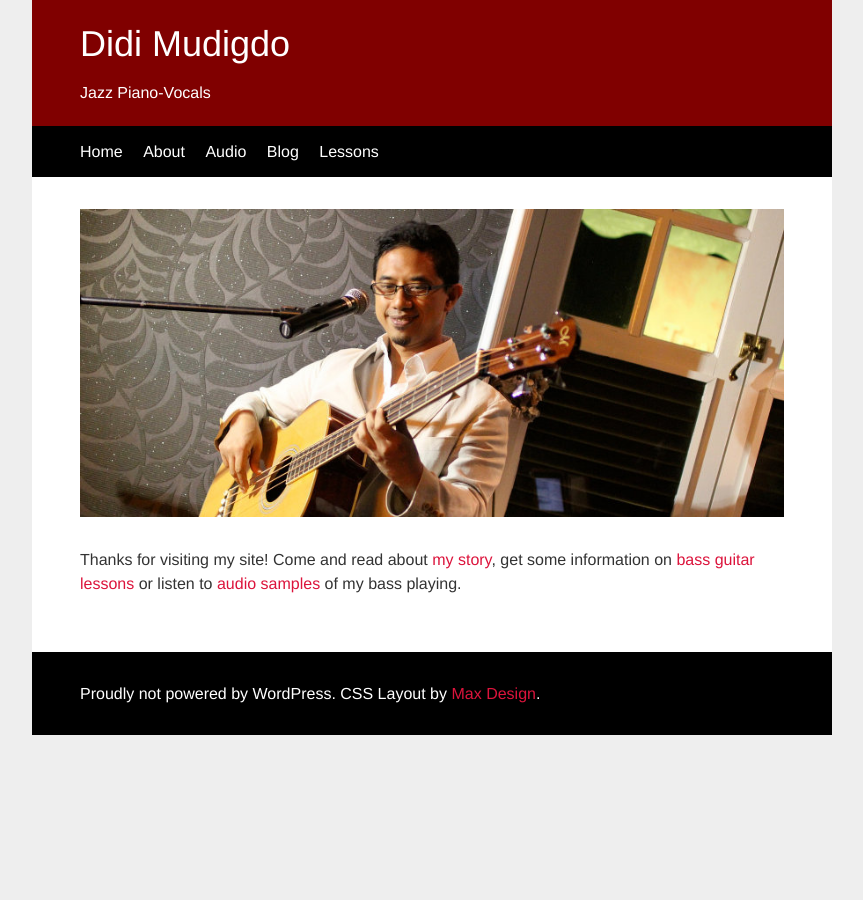
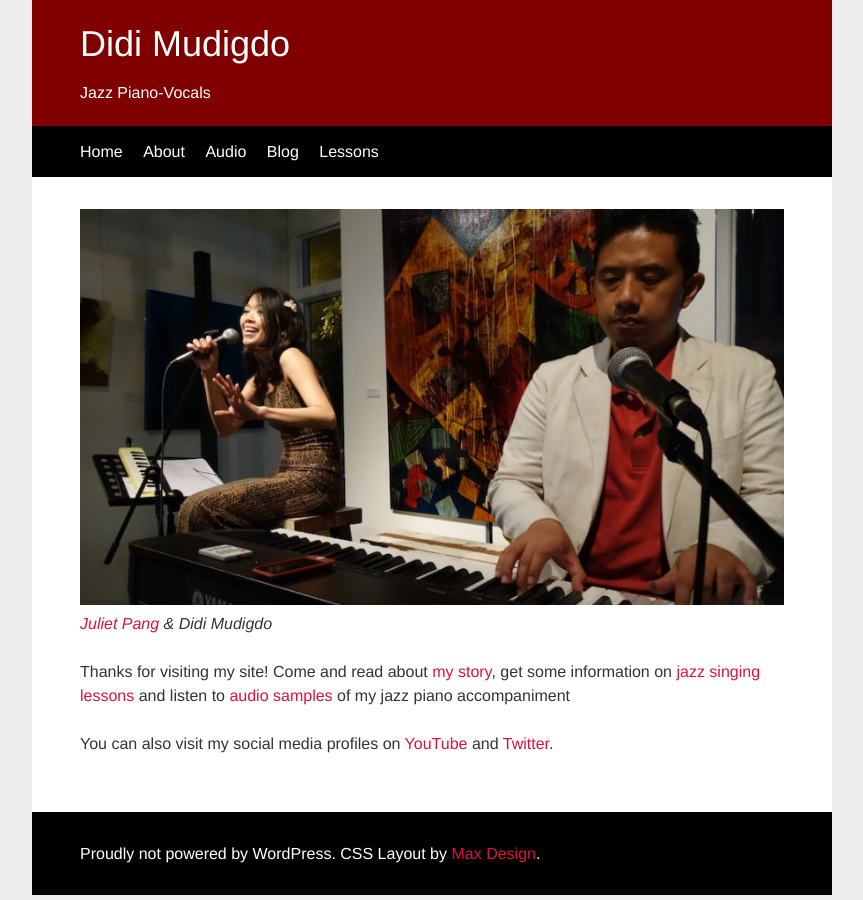
Before and after one commit to didijazz/didijazz.github.io, a Jekyll site: the page built from index.html, in a window 1280 px wide. Shown: the whole page, without its empty margins (208-1071 px from the left). Built offline with Jekyll 4.4.1, drawn with Linux system fonts in a browser that asks for light colours.

Commit message:
change index.html to vox

```diff
--- a/index.html
+++ b/index.html
@@ -3,7 +3,8 @@ layout: default
 title: Didi Mudigdo
 ---
 <div class="blurb">
-	<p><img class=img-responsive src="/img/bassb800px.jpg" alt=""></p>
-        <p>Thanks for visiting my site! Come and read about <a href="/about">my story</a>, get some information on <a href="/lessons">bass guitar lessons</a> or listen to <a href="/audio">audio samples</a> of my bass playing.</p>
+	 <p><img class=img-responsive src="img/pianovox800px.jpg" alt=""><br><em><a href="http://julietpang.net" target="_blank">Juliet Pang</a> &amp; Didi Mudigdo</em></p>
+	<p>Thanks for visiting my site! Come and read about <a href="/about">my story</a>, get some information on <a href="/lessons">jazz singing lessons</a> and listen to <a href="/audio">audio samples</a> of my jazz piano accompaniment</p>
+	<p>You can also visit my social media profiles on <a href="http://youtube.com/dmudigdo" target="_blank">YouTube</a> and <a href="http://twitter.com/didijazz" target="_blank">Twitter</a>.</p>
 
 </div><!-- /.blurb -->
```
